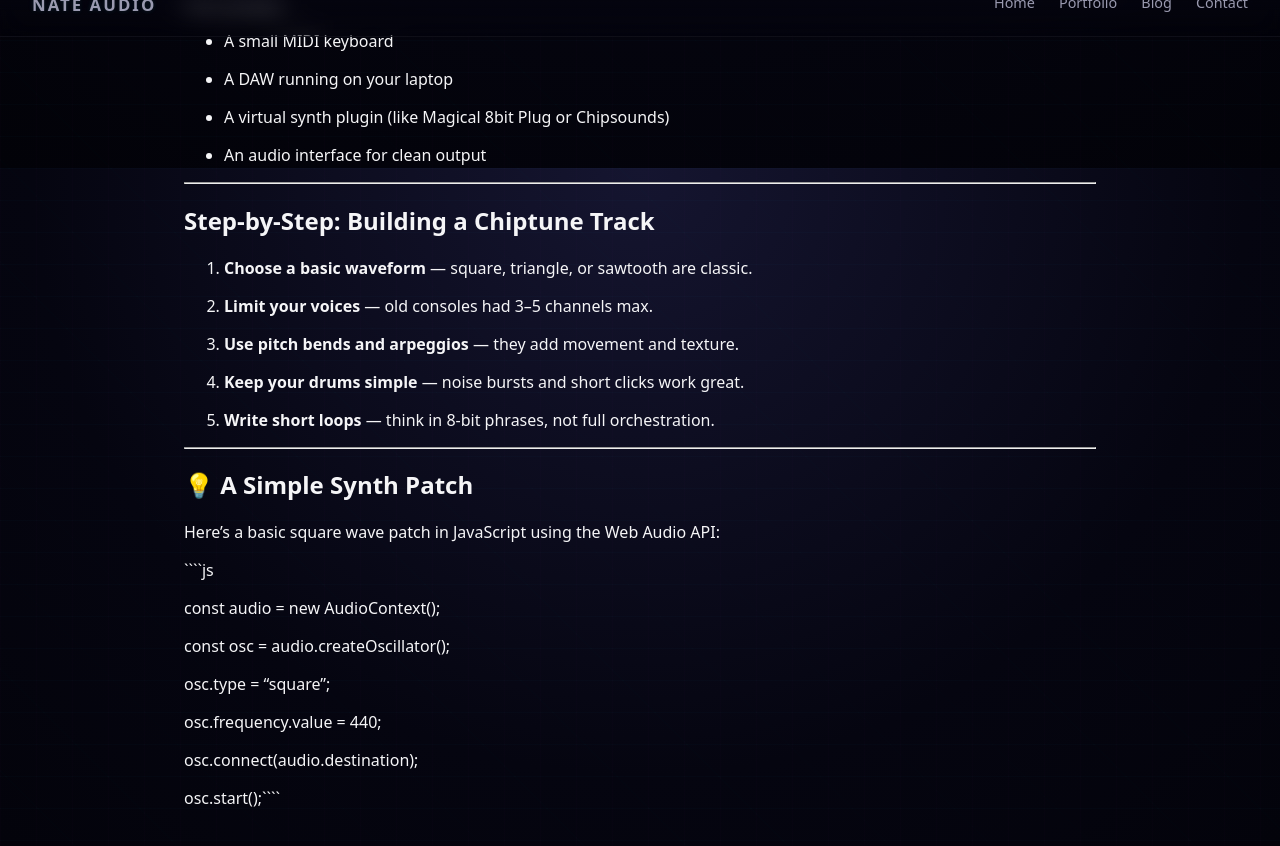
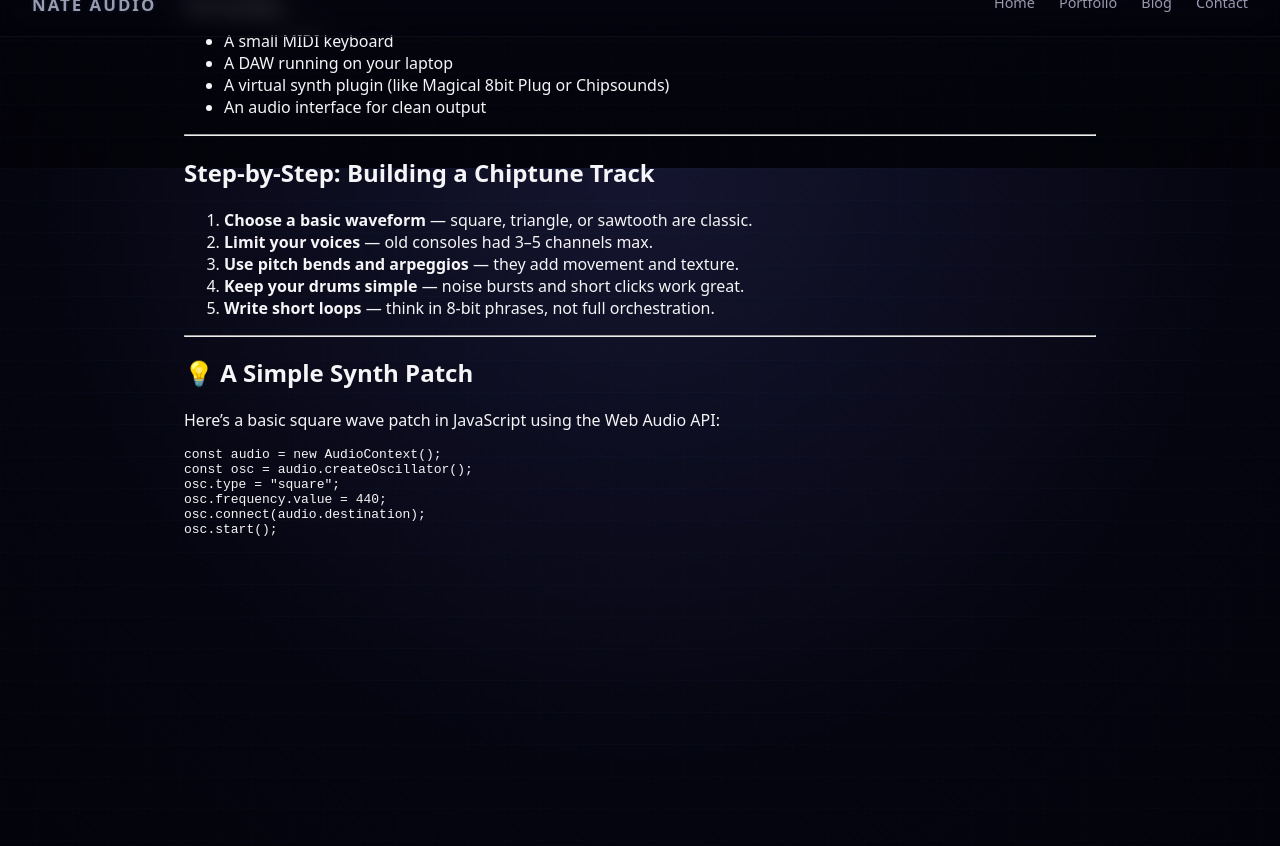
Before and after one commit to NateAudio/nateaudio.github.io, a Jekyll site: the page built from _posts/2026-02-26-Welcome & Test.md, in a window 1280 px wide and 900 px high, scrolled down 705 px, cut to the strip 27-873 px from the top of the window. Built offline with Jekyll 4.4.1, drawn with Linux system fonts in a browser that asks for light colours; after the commit the page ends 1330 px from its top, so only the background shows below that.

Commit message:
Blog post edits.

`````diff
--- a/_posts/2026-02-26-Welcome & Test.md
+++ b/_posts/2026-02-26-Welcome & Test.md
@@ -10,92 +10,48 @@ layout: default
 
 ---
 
-
-
 # How to Make Chiptune Music in a DAW
-
-
 
 Chiptune is the art of making music that sounds like it came from a retro game console — crunchy waveforms, limited polyphony, and loads of charm.
 
-
-
 Whether you're using Ableton, FL Studio, Logic, or a free DAW like LMMS, you can start building chiptune tracks with just a few tools.
-
-
 
 ---
 
-
-
 ## Your Synth Setup
-
-
 
 Here’s a typical compact setup for chiptune production:
 
-
-
 ![Synth Setup](/assets/blogfiles/images/synth-setup.png)
-
-
 
 This includes:
 
-
-
 - A small MIDI keyboard
-
 - A DAW running on your laptop
-
 - A virtual synth plugin (like Magical 8bit Plug or Chipsounds)
-
 - An audio interface for clean output
-
-
 
 ---
 
-
-
 ## Step-by-Step: Building a Chiptune Track
 
-
-
-1.  **Choose a basic waveform** — square, triangle, or sawtooth are classic.
-
-2.  **Limit your voices** — old consoles had 3–5 channels max.
-
-3.  **Use pitch bends and arpeggios** — they add movement and texture.
-
-4.  **Keep your drums simple** — noise bursts and short clicks work great.
-
-5.  **Write short loops** — think in 8-bit phrases, not full orchestration.
-
-
+1. **Choose a basic waveform** — square, triangle, or sawtooth are classic.
+2. **Limit your voices** — old consoles had 3–5 channels max.
+3. **Use pitch bends and arpeggios** — they add movement and texture.
+4. **Keep your drums simple** — noise bursts and short clicks work great.
+5. **Write short loops** — think in 8-bit phrases, not full orchestration.
 
 ---
 
-
-
 ## 💡 A Simple Synth Patch
-
-
 
 Here’s a basic square wave patch in JavaScript using the Web Audio API:
 
-
-
-````js
-
-const  audio  =  new  AudioContext();
-
-const  osc  =  audio.createOscillator();
-
-osc.type  =  "square";
-
-osc.frequency.value  =  440;
-
+```js
+const audio = new AudioContext();
+const osc = audio.createOscillator();
+osc.type = "square";
+osc.frequency.value = 440;
 osc.connect(audio.destination);
-
-osc.start();````
+osc.start();
+```
`````
Also changed, not shown: other parts of _posts/2026-02-26-Welcome & Test.md (+1 -1 lines), _posts/2026-01-29-second_post_1.md (+0 -2 lines).
